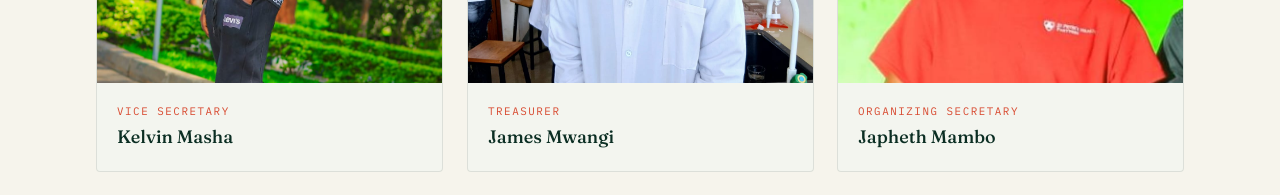
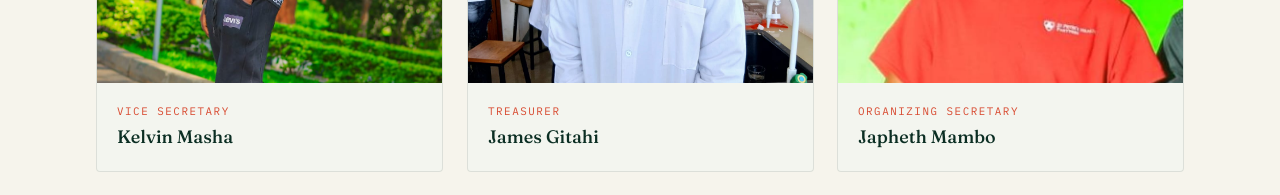
Before and after one commit to Machajose/MLS-Website, a React (Vite) app: page / in a window 1280 px wide. Shown: the part 6820-7015 px from the top of the page. Built offline with nearby package versions, Linux system fonts and the light colour scheme; no server answers; grey boxes are pictures that could not be loaded.

Commit message:
name correction

```diff
--- a/src/components/Committee.jsx
+++ b/src/components/Committee.jsx
@@ -19,7 +19,7 @@ const MEMBERS = [
   { role: "Vice Chairperson", name: "Brian Lore", initials: "VC", photo: viceChairperson },
   { role: "Secretary General", name: "Antonia Muthoni", initials: "SG", photo: secretaryGeneral },
   { role: "Vice Secretary", name: "Kelvin Masha", initials: "VS", photo: viceSecretary },
-  { role: "Treasurer", name: "James Mwangi", initials: "TR", photo: treasurer },
+  { role: "Treasurer", name: "James Gitahi", initials: "TR", photo: treasurer },
   { role: "Organizing Secretary", name: "Japheth Mambo", initials: "OS", photo: organizingSecretary },
   { role: "Sargent-At-Arm", name: "Joseph Macharia", initials: "SA", photo: sargentAtArm },
   { role: "Public Relations Officer", name: "Julius Kimani", initials: "PR", photo: publicRelationsOfficer },
```
